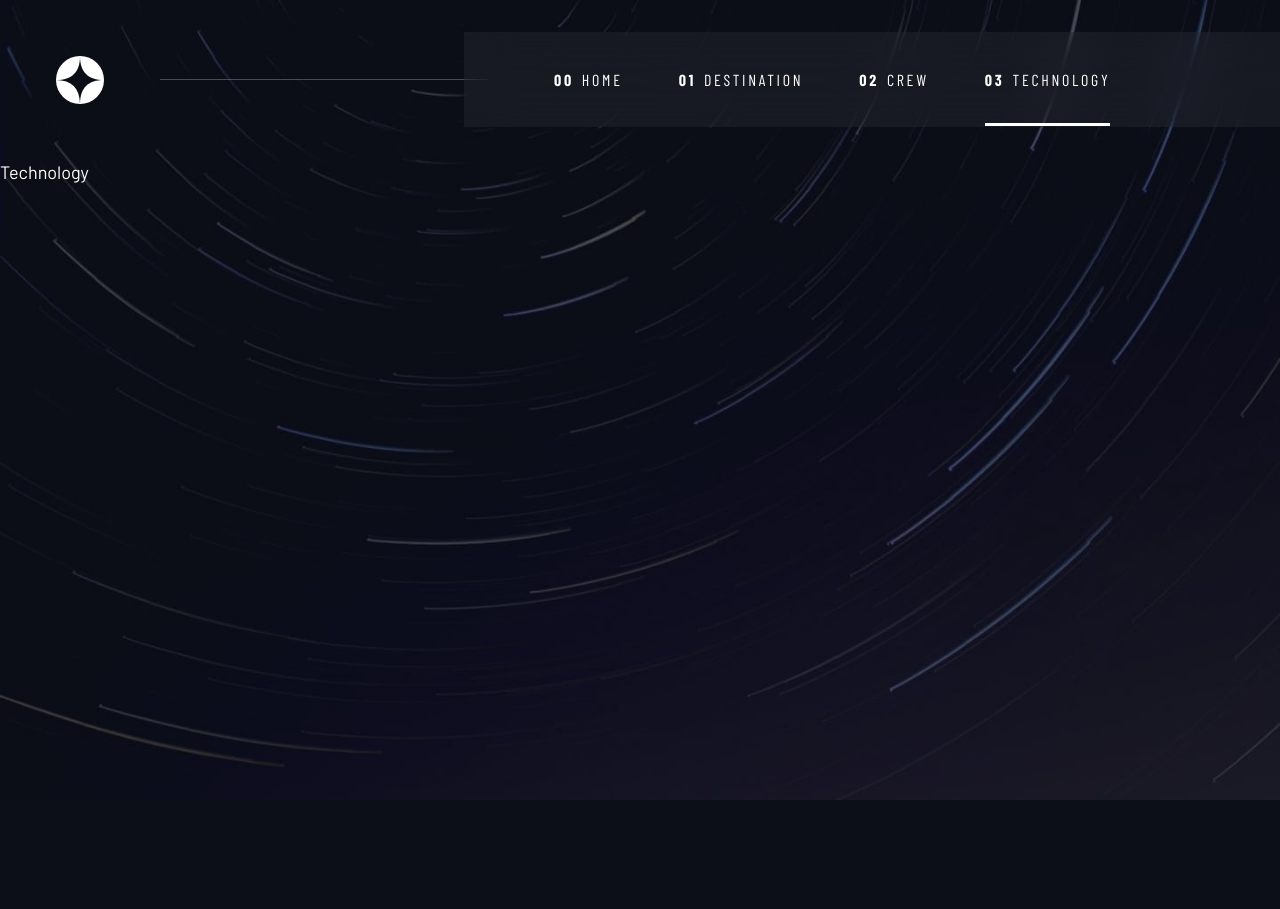
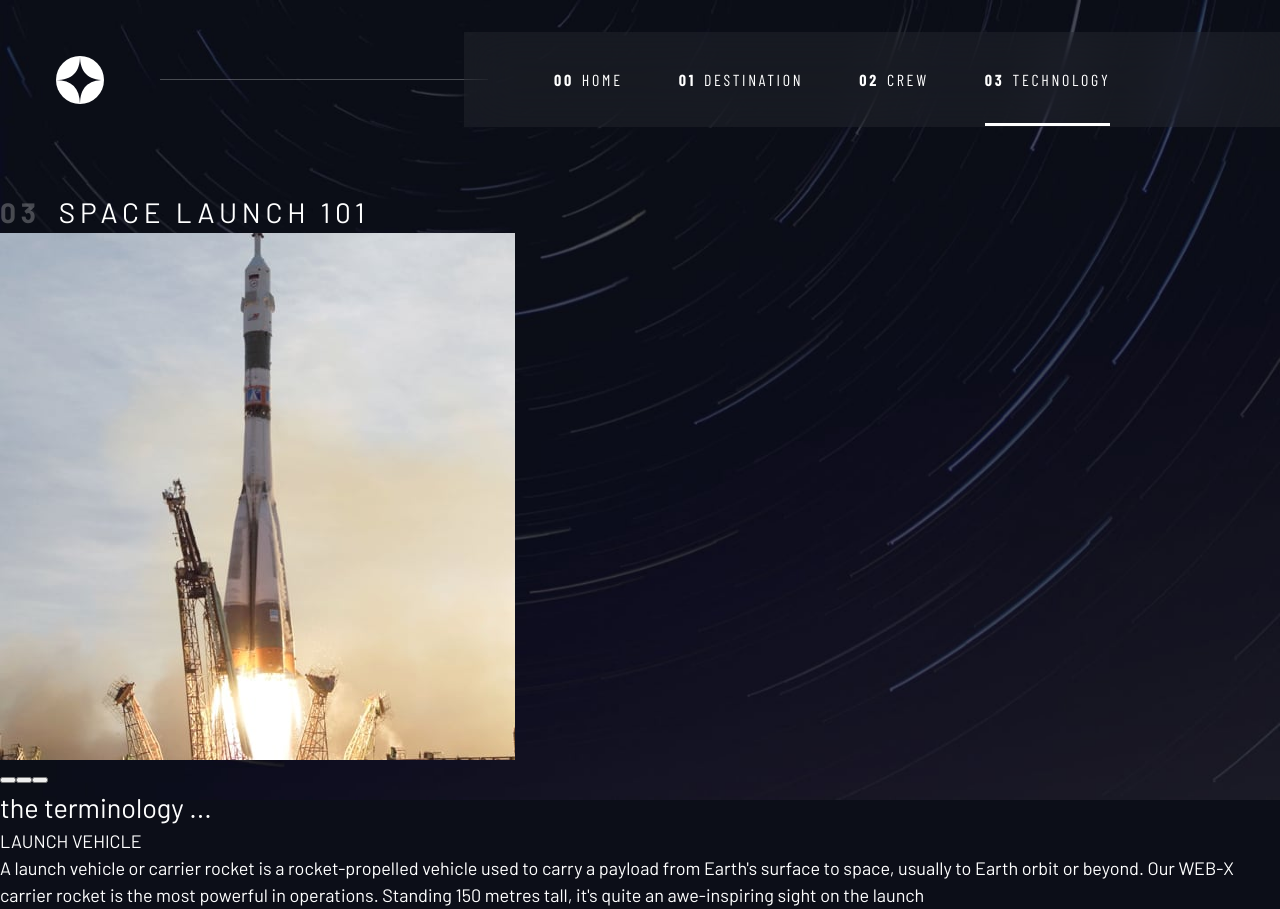
Before and after one commit to marazza-dev/space-tourism-react, a React (Vite) app: page /technology in a window 1280 px wide. Before the commit the page ends 800 px from the top, so only its background shows below. Built offline with nearby package versions, Linux system fonts and the light colour scheme; a web font is replaced by a local one.

Commit message:
update technology page :: implement base logic, custom hook and markup

```diff
--- a/src/pages/Technology/Technology.jsx
+++ b/src/pages/Technology/Technology.jsx
@@ -1,7 +1,110 @@
-import React from "react";
+import React, { useEffect, useState } from "react";
+import styled from "styled-components";
+
+import { MainTitle } from "../../util/MainTitle.styled";
+
+import launchPortrait from "../../assets/technology/image-launch-vehicle-portrait.jpg";
+import launchLandscape from "../../assets/technology/image-launch-vehicle-landscape.jpg";
+import spaceportPortrait from "../../assets/technology/image-spaceport-portrait.jpg";
+import spaceportLandscape from "../../assets/technology/image-spaceport-landscape.jpg";
+import capsulePortrait from "../../assets/technology/image-space-capsule-portrait.jpg";
+import capsuleLandscape from "../../assets/technology/image-space-capsule-landscape.jpg";
+import { SrOnly } from "../../util/SrOnly.styled";
+
+const techs = [
+  {
+    title: "LAUNCH VEHICLE",
+    content:
+      "A launch vehicle or carrier rocket is a rocket-propelled vehicle used to carry a payload from Earth's surface to space, usually to Earth orbit or beyond. Our WEB-X carrier rocket is the most powerful in operations. Standing 150 metres tall, it's quite an awe-inspiring sight on the launch",
+    image_portrait: launchPortrait,
+    image_landscape: launchLandscape,
+  },
+  {
+    title: "SPACEPORT",
+    content:
+      "A spaceport or cosmodrome is a site for launching (or receiving) spacecraft, by analogy to the seaport for ships or airport for aircraft. Based in the famous Cape Canaveral, our spaceport is ideally situated to take advantage of the Earth’s rotation for launch.",
+    image_portrait: spaceportPortrait,
+    image_landscape: spaceportLandscape,
+  },
+  {
+    title: "SPACE CAPSULE",
+    content:
+      "A space capsule is an often-crewed spacecraft that uses a blunt-body reentry capsule to reenter the Earth's atmosphere without wings. Our capsule is where you'll spend your time during the flight. It includes a space gym, cinema, and plenty of other activities to keep you entertained.",
+    image_portrait: capsulePortrait,
+    image_landscape: capsuleLandscape,
+  },
+];
+
+const TechMain = styled.main``;
+const NumberList = styled.div``;
+const NumberItem = styled.button``;
+const TechContent = styled.article``;
 
 const Technology = () => {
-  return <div>Technology</div>;
+  const [activeTab, setActiveTab] = useState(0);
+  const tabContent = techs[activeTab];
+  const isActive = (index) => {
+    if (activeTab === index) {
+      return false;
+    } else {
+      return true;
+    }
+  };
+  const detectDesktop = useWindowSize();
+  return (
+    <>
+      <TechMain>
+        <MainTitle>
+          <span>03</span> space launch 101
+        </MainTitle>
+        <img
+          src={
+            detectDesktop
+              ? tabContent.image_portrait
+              : tabContent.image_landscape
+          }
+          alt={tabContent.title}
+        />
+        <NumberList>
+          {techs.map((item, index) => {
+            return (
+              <NumberItem
+                key={index}
+                active={isActive(index)}
+                onClick={() => setActiveTab(index)}
+              >
+                <SrOnly>{item.title}</SrOnly>
+              </NumberItem>
+            );
+          })}
+        </NumberList>
+        <TechContent>
+          <header>
+            <h2>the terminology ...</h2>
+            <p>{tabContent.title}</p>
+          </header>
+          <p>{tabContent.content}</p>
+        </TechContent>
+      </TechMain>
+    </>
+  );
 };
 
+function useWindowSize() {
+  const [windowSize, setWindowSize] = useState({ width: undefined });
+  useEffect(() => {
+    const handleResize = () => {
+      setWindowSize({ width: window.innerWidth });
+    };
+
+    window.addEventListener("resize", handleResize);
+    handleResize();
+
+    return () => window.removeEventListener("resize", handleResize);
+  }, []);
+
+  const isDesktop = windowSize.width >= 800;
+  return isDesktop;
+}
+
 export default Technology;
```
Also changed, not shown: src/util/SrOnly.js (deleted, +0 -13 lines).
